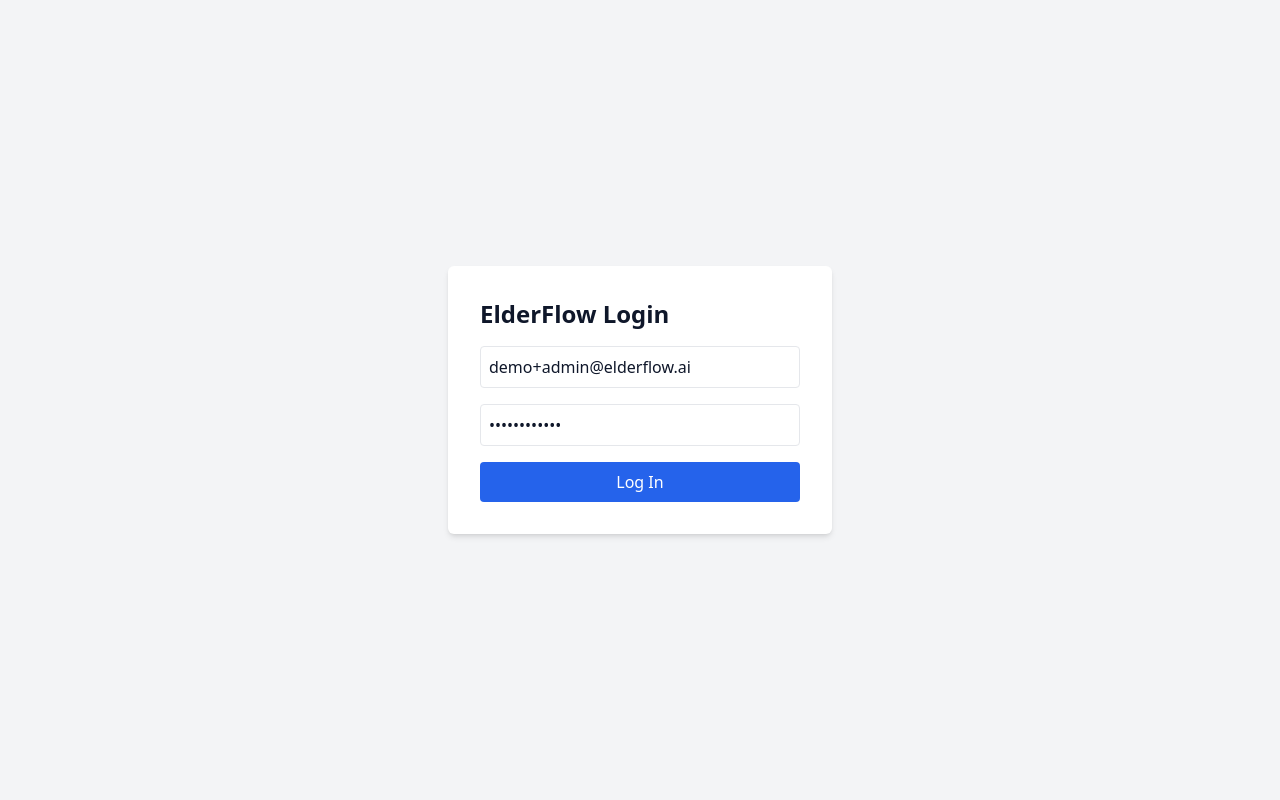
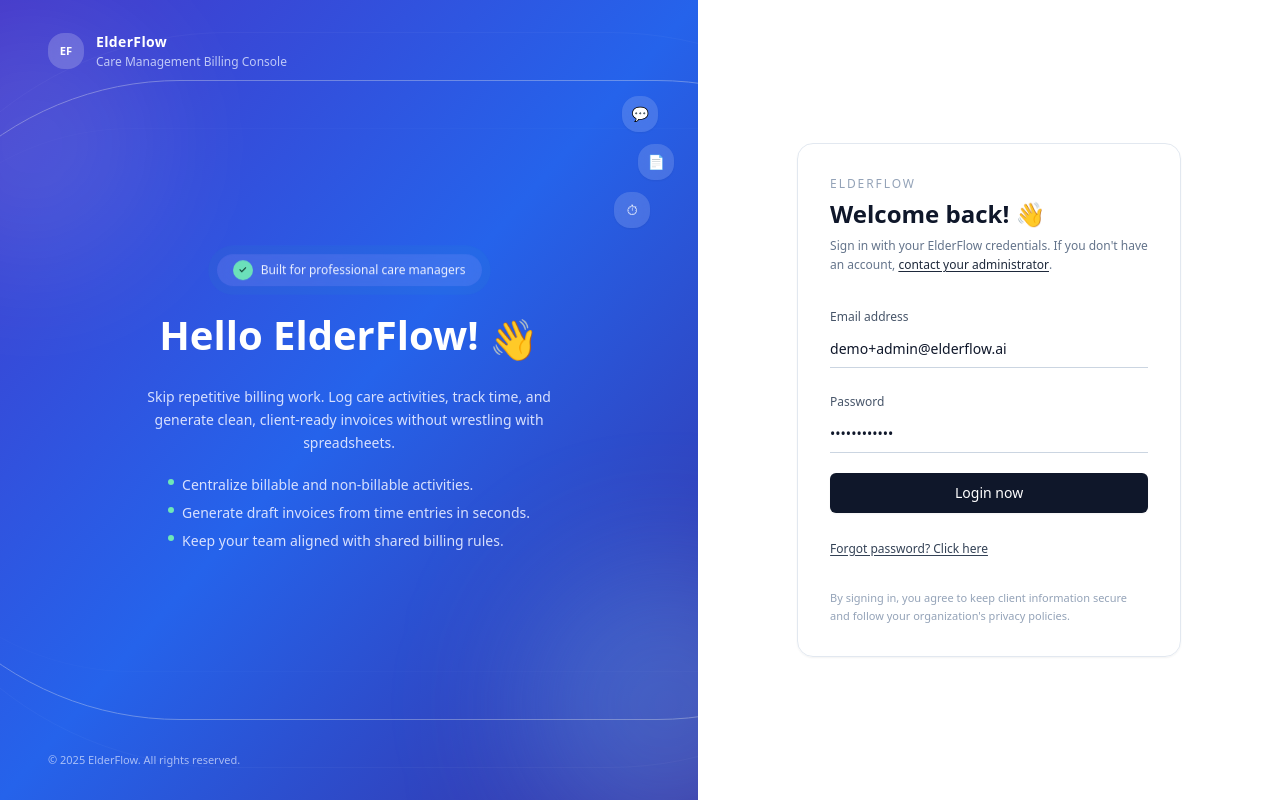
Before and after one commit to yovisovyan/elderflow-frontend, a Next.js app: page /login in a window 1280 px wide. Built offline with nearby package versions, Linux system fonts and the light colour scheme; no server answers.

Commit message:
Polish auth visuals with centered hero, floating icons, and animations

```diff
--- a/src/app/globals.css
+++ b/src/app/globals.css
@@ -21,3 +21,38 @@ body {
   font-family: system-ui, -apple-system, BlinkMacSystemFont, "Segoe UI",
     sans-serif;
 }
+
+@keyframes ef-fade-in {
+  from {
+    opacity: 0;
+    transform: translateY(8px);
+  }
+  to {
+    opacity: 1;
+    transform: translateY(0);
+  }
+}
+
+.ef-fade-in {
+  animation: ef-fade-in 380ms ease-out forwards;
+}
+
+/* gentle pulse on the green badge */
+@keyframes ef-badge-pulse {
+  0% {
+    transform: translateY(0);
+    box-shadow: 0 0 0 0 rgba(52, 211, 153, 0.4);
+  }
+  70% {
+    transform: translateY(-1px);
+    box-shadow: 0 0 0 10px rgba(52, 211, 153, 0);
+  }
+  100% {
+    transform: translateY(0);
+    box-shadow: 0 0 0 0 rgba(52, 211, 153, 0);
+  }
+}
+
+.ef-badge-pulse {
+  animation: ef-badge-pulse 2200ms ease-out infinite;
+}
--- /dev/null
+++ b/src/app/login/AuthLayout.tsx
@@ -0,0 +1,110 @@
+"use client";
+
+import React from "react";
+
+type AuthLayoutProps = {
+  children: React.ReactNode;
+};
+
+export default function AuthLayout({ children }: AuthLayoutProps) {
+  return (
+    <div className="min-h-screen bg-slate-50 text-slate-900">
+      <div className="grid min-h-screen md:grid-cols-[1.2fr_1fr]">
+        {/* LEFT PANEL – HERO */}
+        <aside className="relative flex flex-col bg-gradient-to-br from-indigo-700 via-blue-600 to-indigo-800 text-white overflow-hidden">
+          {/* Soft background glows + arcs */}
+          <div className="pointer-events-none absolute inset-0">
+            {/* main glows */}
+            <div className="absolute -left-24 top-4 h-64 w-64 rounded-full bg-white/10 blur-3xl" />
+            <div className="absolute -right-28 bottom-[-3rem] h-72 w-72 rounded-full bg-sky-300/25 blur-3xl" />
+
+            {/* arcs */}
+            <div className="absolute inset-0 opacity-35">
+              <div className="absolute inset-y-8 left-[-20%] w-[160%] rounded-full border border-white/10" />
+              <div className="absolute inset-y-20 left-[-20%] w-[160%] rounded-full border border-white/7" />
+              <div className="absolute inset-y-32 left-[-20%] w-[160%] rounded-full border border-white/5" />
+            </div>
+          </div>
+
+          {/* floating icons */}
+          <div className="pointer-events-none absolute right-10 top-24 hidden flex-col gap-3 md:flex">
+            <div className="flex h-9 w-9 items-center justify-center rounded-2xl bg-white/15 backdrop-blur text-sm shadow-sm">
+              💬
+            </div>
+            <div className="flex h-9 w-9 items-center justify-center rounded-2xl bg-white/15 backdrop-blur text-sm shadow-sm translate-x-4">
+              📄
+            </div>
+            <div className="flex h-9 w-9 items-center justify-center rounded-2xl bg-white/15 backdrop-blur text-sm shadow-sm -translate-x-2">
+              ⏱
+            </div>
+          </div>
+
+          <div className="relative z-10 flex flex-1 flex-col justify-between px-8 py-7 md:px-12 md:py-8">
+            {/* Brand */}
+            <header className="flex items-center gap-3">
+              <div className="flex h-9 w-9 items-center justify-center rounded-2xl bg-white/20 text-[0.7rem] font-semibold uppercase backdrop-blur">
+                EF
+              </div>
+              <div className="space-y-0.5">
+                <div className="text-sm font-semibold tracking-wide">
+                  ElderFlow
+                </div>
+                <div className="text-xs text-indigo-100/80">
+                  Care Management Billing Console
+                </div>
+              </div>
+            </header>
+
+            {/* Centered hero copy */}
+            <main className="flex flex-1 items-center justify-center">
+              <div className="space-y-5 text-center max-w-md mx-auto">
+                {/* badge */}
+                <div className="inline-flex items-center gap-2 rounded-full bg-white/10 px-4 py-1.5 text-[12px] font-medium text-indigo-50 backdrop-blur ef-badge-pulse">
+                  <span className="inline-flex h-5 w-5 items-center justify-center rounded-full bg-emerald-300/95 text-[10px] text-emerald-950">
+                    ✓
+                  </span>
+                  <span>Built for professional care managers</span>
+                </div>
+
+                <h1 className="text-3xl font-semibold leading-tight md:text-[2.5rem] md:leading-snug">
+                  Hello ElderFlow! <span className="inline-block align-middle">👋</span>
+                </h1>
+
+                <p className="text-sm text-indigo-100/95 leading-relaxed">
+                  Skip repetitive billing work. Log care activities, track time,
+                  and generate clean, client-ready invoices without wrestling
+                  with spreadsheets.
+                </p>
+
+                <ul className="mt-4 space-y-2 text-sm text-indigo-100/95 mx-auto text-left inline-block">
+                  <li className="flex items-start gap-2">
+                    <span className="mt-1 h-1.5 w-1.5 rounded-full bg-emerald-300" />
+                    <span>Centralize billable and non-billable activities.</span>
+                  </li>
+                  <li className="flex items-start gap-2">
+                    <span className="mt-1 h-1.5 w-1.5 rounded-full bg-emerald-300" />
+                    <span>Generate draft invoices from time entries in seconds.</span>
+                  </li>
+                  <li className="flex items-start gap-2">
+                    <span className="mt-1 h-1.5 w-1.5 rounded-full bg-emerald-300" />
+                    <span>Keep your team aligned with shared billing rules.</span>
+                  </li>
+                </ul>
+              </div>
+            </main>
+
+            {/* Footer */}
+            <footer className="mt-4 text-[11px] text-indigo-100/70">
+              © {new Date().getFullYear()} ElderFlow. All rights reserved.
+            </footer>
+          </div>
+        </aside>
+
+        {/* RIGHT PANEL – LOGIN CARD */}
+        <main className="flex min-h-screen items-center justify-center bg-white px-4 py-8">
+          <div className="w-full max-w-sm ef-fade-in">{children}</div>
+        </main>
+      </div>
+    </div>
+  );
+}
--- a/src/app/login/page.tsx
+++ b/src/app/login/page.tsx
@@ -1,6 +1,7 @@
 "use client";
 
 import { useState } from "react";
+import AuthLayout from "./AuthLayout";
 
 const API_BASE_URL =
   process.env.NEXT_PUBLIC_API_BASE_URL ?? "http://localhost:4000";
@@ -8,11 +9,15 @@ const API_BASE_URL =
 export default function LoginPage() {
   const [email, setEmail] = useState("demo+admin@elderflow.ai");
   const [password, setPassword] = useState("Password123!");
-  const [message, setMessage] = useState("");
+  const [message, setMessage] = useState<string | null>(null);
+  const [isError, setIsError] = useState(false);
+  const [loading, setLoading] = useState(false);
 
   async function handleLogin(e: React.FormEvent) {
     e.preventDefault();
-    setMessage("Logging in...");
+    setMessage(null);
+    setIsError(false);
+    setLoading(true);
 
     try {
       const res = await fetch(`${API_BASE_URL}/api/auth/login`, {
@@ -26,49 +31,127 @@ export default function LoginPage() {
       const data = await res.json();
 
       if (!res.ok) {
+        setIsError(true);
         setMessage(data.error || "Login failed");
+        setLoading(false);
         return;
       }
 
       sessionStorage.setItem("token", data.token);
       sessionStorage.setItem("user", JSON.stringify(data.user));
-
       window.location.href = "/dashboard";
     } catch (err) {
       console.error(err);
+      setIsError(true);
       setMessage("Something went wrong. Check the backend is running.");
+      setLoading(false);
     }
   }
 
   return (
-    <div className="flex h-screen items-center justify-center bg-gray-100">
-      <form
-        onSubmit={handleLogin}
-        className="w-96 space-y-4 rounded-md bg-white p-8 shadow-md"
+    <AuthLayout>
+  <div className="ef-fade-in-up space-y-7 rounded-2xl border border-slate-200 bg-white/90 p-6 shadow-sm backdrop-blur-sm md:p-8">
+        {/* Brand & heading */}
+        <div className="space-y-1.5">
+          <div className="text-xs font-medium uppercase tracking-[0.16em] text-slate-400">
+            ElderFlow
+          </div>
+          <h1 className="text-2xl font-semibold text-slate-900">
+            Welcome back! 👋
+          </h1>
+          <p className="text-xs text-slate-500 leading-relaxed">
+            Sign in with your ElderFlow credentials. If you don&apos;t have an
+            account,{" "}
+            <span className="font-medium text-slate-800 underline underline-offset-2">
+              contact your administrator
+            </span>
+            .
+          </p>
+        </div>
+
+        {/* Message */}
+        {message && (
+          <div
+            className={`rounded-md border px-3 py-2 text-xs leading-snug ${
+              isError
+                ? "border-red-200 bg-red-50 text-red-700"
+                : "border-emerald-200 bg-emerald-50 text-emerald-700"
+            }`}
           >
-        <h1 className="text-2xl font-bold">ElderFlow Login</h1>
+            {message}
+          </div>
+        )}
 
+        {/* Form */}
+        <form onSubmit={handleLogin} className="space-y-5">
+          {/* Email */}
+          <div className="space-y-1">
+            <label
+              htmlFor="email"
+              className="text-xs font-medium text-slate-600"
+            >
+              Email address
+            </label>
             <input
-          className="w-full rounded border p-2"
-          placeholder="Email"
+              id="email"
+              type="email"
+              autoComplete="email"
               value={email}
               onChange={(e) => setEmail(e.target.value)}
+              className="w-full border-b border-slate-300 bg-transparent px-0 py-2 text-sm text-slate-900 outline-none placeholder:text-slate-400 focus:border-slate-900"
+              placeholder="you@example.com"
             />
+          </div>
 
+          {/* Password */}
+          <div className="space-y-1">
+            <label
+              htmlFor="password"
+              className="text-xs font-medium text-slate-600"
+            >
+              Password
+            </label>
             <input
-          className="w-full rounded border p-2"
-          placeholder="Password"
+              id="password"
               type="password"
+              autoComplete="current-password"
               value={password}
               onChange={(e) => setPassword(e.target.value)}
+              className="w-full border-b border-slate-300 bg-transparent px-0 py-2 text-sm text-slate-900 outline-none placeholder:text-slate-400 focus:border-slate-900"
+              placeholder="••••••••"
             />
+          </div>
 
-        <button className="w-full rounded bg-blue-600 p-2 text-white hover:bg-blue-700">
-          Log In
+          {/* Primary button */}
+          <button
+            type="submit"
+            disabled={loading}
+            className="mt-2 inline-flex w-full items-center justify-center rounded-md bg-slate-900 px-4 py-2.5 text-sm font-medium text-white shadow-sm transition hover:bg-black focus-visible:outline-none focus-visible:ring-2 focus-visible:ring-slate-900/70 focus-visible:ring-offset-2 focus-visible:ring-offset-white disabled:cursor-not-allowed disabled:opacity-70"
+          >
+            {loading ? "Logging in…" : "Login now"}
           </button>
+        </form>
 
-        {message && <p className="text-sm text-gray-600">{message}</p>}
-      </form>
+        {/* Footer links */}
+        <div className="space-y-1 text-xs text-slate-500">
+          <button
+            type="button"
+            onClick={() =>
+              setMessage(
+                "Password resets are handled by your ElderFlow administrator."
+              )
+            }
+            className="font-medium text-slate-700 underline underline-offset-2"
+          >
+            Forgot password? Click here
+          </button>
         </div>
+
+        <p className="pt-1 text-[11px] leading-relaxed text-slate-400">
+          By signing in, you agree to keep client information secure and follow
+          your organization&apos;s privacy policies.
+        </p>
+      </div>
+    </AuthLayout>
   );
 }
```
Lines whose indentation alone changed are shown as unchanged.
